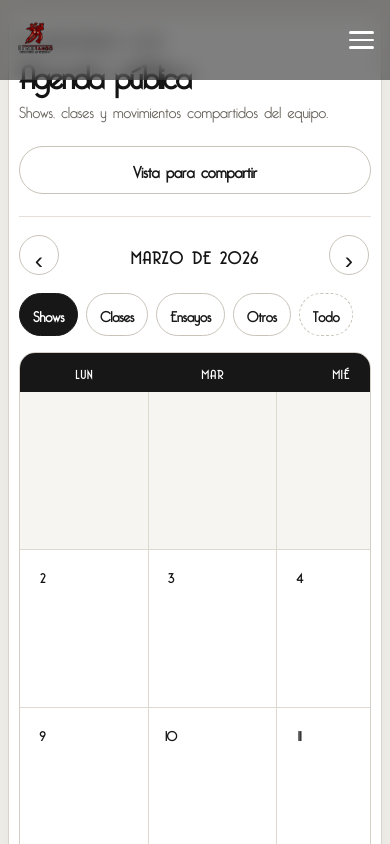
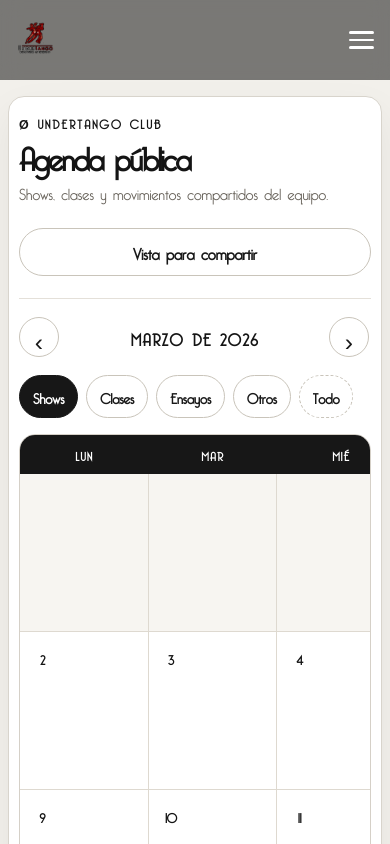
Before and after one commit to O-UnderTango-Club/UnderTangoWEBNextJS, a Next.js app: page /agenda in a window 390 px wide. Shown: the top 844 px of the page. Built offline with nearby package versions, Linux system fonts and the light colour scheme.

Commit message:
Fix agenda layout below fixed navbar and legacy heading styles

```diff
--- a/app/styles/agenda.css
+++ b/app/styles/agenda.css
@@ -5,7 +5,7 @@
 }
 
 .agenda-page {
-  padding: 32px 18px 48px;
+  padding: 112px 18px 48px;
 }
 
 .agenda-frame {
@@ -35,6 +35,7 @@
 
 .agenda-topline h1 {
   margin: 0;
+  color: #141414;
   font-size: clamp(2rem, 4vw, 3.5rem);
   line-height: 0.95;
   letter-spacing: -0.04em;
@@ -90,9 +91,14 @@
 .month-navigation h2 {
   min-width: 190px;
   margin: 0;
+  color: #141414;
   text-align: center;
   font-size: 1.05rem;
   letter-spacing: 0.08em;
+}
+
+.month-navigation h2::after {
+  display: none;
 }
 
 .month-navigation button {
@@ -312,7 +318,7 @@
 
 @media (max-width: 640px) {
   .agenda-page {
-    padding: 14px 8px 30px;
+    padding: 96px 8px 30px;
   }
 
   .agenda-frame {
```
